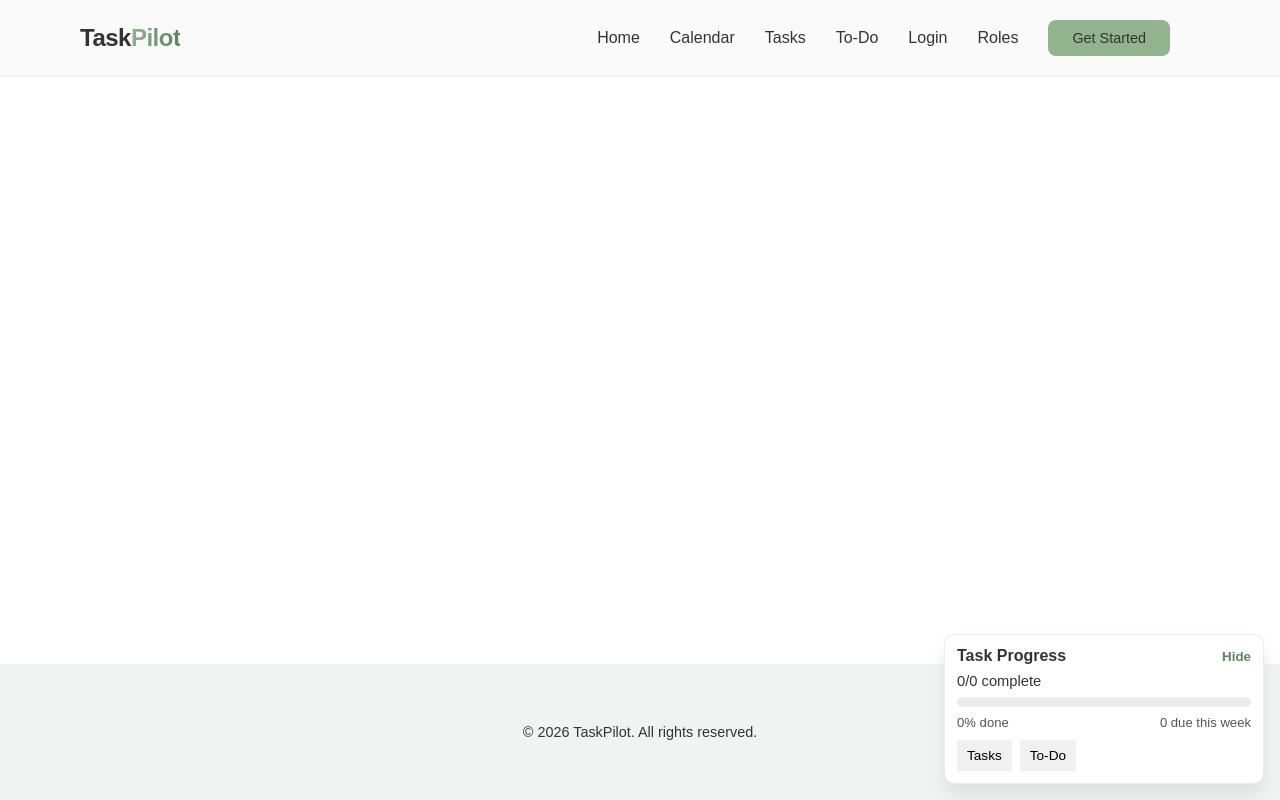
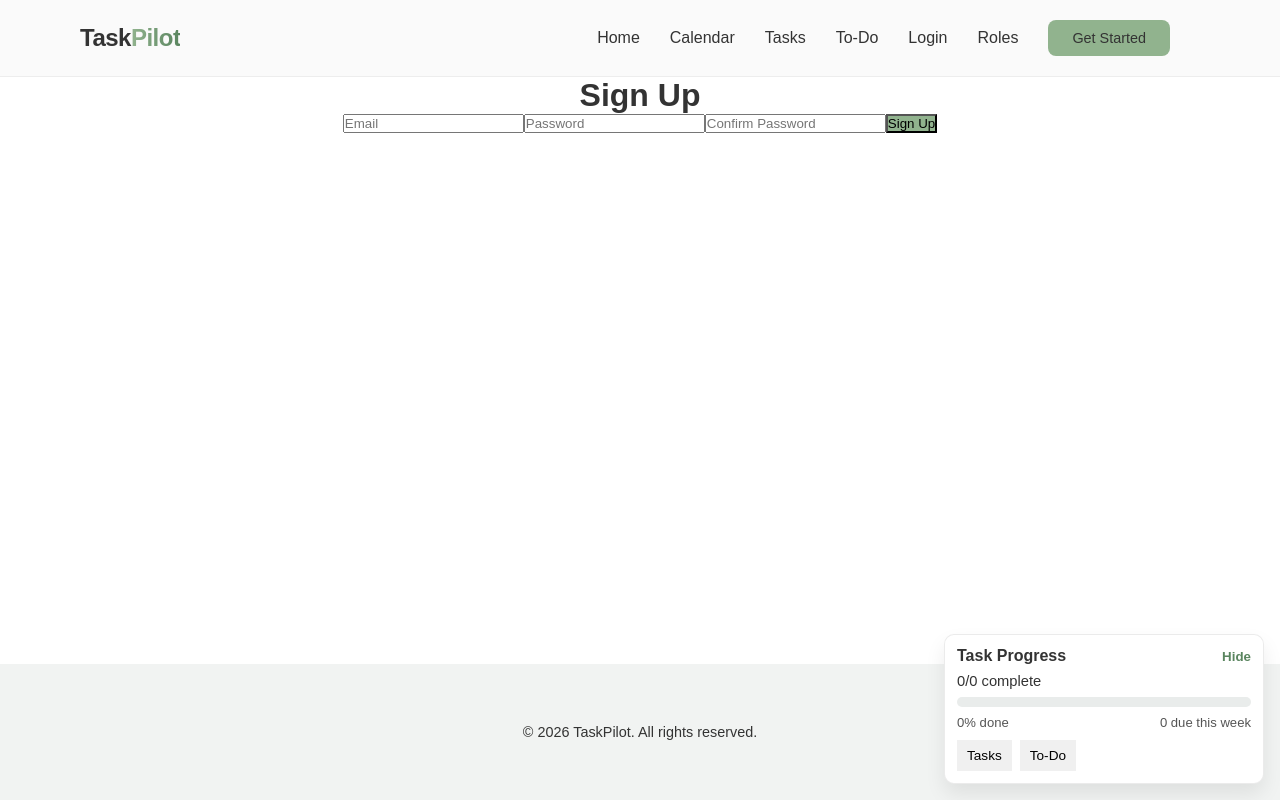
Before and after one commit to Camille-M1/create-react-app, a React (Create React App) app: page /signup in a window 1280 px wide. Built offline with nearby package versions, Linux system fonts and the light colour scheme.

Commit message:
Add Firebase auth and signup page

```diff
--- a/package.json
+++ b/package.json
@@ -4,6 +4,7 @@
     "@testing-library/jest-dom": "^5.16.5",
     "@testing-library/react": "^13.4.0",
     "@testing-library/user-event": "^14.4.3",
+    "firebase": "^12.9.0",
     "react": "^18.2.0",
     "react-dom": "^18.2.0",
     "react-router-dom": "^6.30.3",
--- a/src/App.js
+++ b/src/App.js
@@ -3,6 +3,7 @@ import { Routes, Route, Link } from 'react-router-dom';
 import RolesPage from './RolesPage';
 import Todo from './pages/Todo';
 import Login from './pages/Login';
+import Signup from './pages/signup';
 import TasksPage from './pages/TasksPage';
 import NewTask from './pages/NewTask';
 import ManageTodo from './pages/ManageTodo';
@@ -15,6 +16,7 @@ import sorting from './sorting.png';
 import upload from './upload.png';
 import teamwork from './teamwork.png';
 import dashboard from './dashboard.png';
+
 
 const DUE_SOON_DISMISS_KEY = 'dueSoonTaskDismissals';
 const TASK_PROGRESS_POPUP_HIDDEN_KEY = 'taskProgressPopupHidden';
@@ -228,6 +230,7 @@ function App() {
         <Route path="/calendar" element={<CalendarPage tasks={tasks} />} />
         <Route path="/todos/:id" element={<TaskDetail />} />
         <Route path="/login" element={<Login />} />
+        <Route path="/signup" element={<Signup />} />
         <Route path="/tasks/:id" element={<TaskDetail />} />
         <Route
           path="/tasks"
--- /dev/null
+++ b/src/firebase.js
@@ -0,0 +1,20 @@
+
+import { initializeApp } from "firebase/app";
+import { getAuth } from "firebase/auth";
+
+
+const firebaseConfig = {
+  apiKey: "AIzaSyA7H-Pgm61oiE20evIddNuelwvgugSwdoM",
+  authDomain: "taskpilot-d1494.firebaseapp.com",
+  projectId: "taskpilot-d1494",
+  storageBucket: "taskpilot-d1494.firebasestorage.app",
+  messagingSenderId: "230230099099",
+  appId: "1:230230099099:web:c1ffaa303724e6447e723e",
+  measurementId: "G-J7M6VG98SK"
+};
+
+
+const app = initializeApp(firebaseConfig);
+
+
+export const auth = getAuth(app);
--- a/src/pages/Login.js
+++ b/src/pages/Login.js
@@ -1,24 +1,51 @@
-
-// Login.js
+// src/pages/Login.js
 import React, { useState } from "react";
+import { auth } from "../firebase";  // Correct path from pages folder
+import { signInWithEmailAndPassword, GoogleAuthProvider, signInWithPopup } from "firebase/auth";
 
 function Login() {
   const [email, setEmail] = useState("");
   const [password, setPassword] = useState("");
   const [message, setMessage] = useState("");
 
-  const handleSubmit = (e) => {
+  // Email/Password login
+  const handleSubmit = async (e) => {
     e.preventDefault();
     if (!email || !password) {
       setMessage("Please enter both email and password.");
       return;
     }
-    setMessage("Login successful (demo)!");
+
+    try {
+      const userCredential = await signInWithEmailAndPassword(auth, email, password);
+      const user = userCredential.user;
+      setMessage(`Login successful! Welcome, ${user.email}`);
+      console.log("Logged in user:", user);
+    } catch (error) {
+      console.error(error);
+      setMessage(`Login failed: ${error.message}`);
+    }
+  };
+
+  // Google login
+  const handleGoogleLogin = async () => {
+    const provider = new GoogleAuthProvider();
+    try {
+      const result = await signInWithPopup(auth, provider);
+      const user = result.user;
+      setMessage(`Google login successful! Welcome, ${user.displayName}`);
+      console.log("Google user:", user);
+    } catch (error) {
+      console.error(error);
+      setMessage(`Google login failed: ${error.message}`);
+    }
   };
 
   return (
     <div className="login-page">
       <h1>Log In</h1>
+
+      {/* Email/Password Form */}
       <form onSubmit={handleSubmit} className="login-form">
         <input
           type="email"
@@ -38,9 +65,24 @@ function Login() {
           Log In
         </button>
       </form>
+      <p>
+       Don't have an account? <a href="/SignUp">Sign up here</a>
+      </p>
+
+      {/* Google Login */}
+      <button
+        onClick={handleGoogleLogin}
+        style={{ marginTop: "12px", backgroundColor: "#4285F4", color: "#fff", padding: "8px 16px", border: "none", borderRadius: "4px", cursor: "pointer" }}
+      >
+        Sign in with Google
+      </button>
+
+      {/* Message */}
       {message && <p style={{ marginTop: "12px" }}>{message}</p>}
     </div>
+
   );
+
 }
 
 export default Login;
--- /dev/null
+++ b/src/pages/signup.js
@@ -0,0 +1,71 @@
+
+import React, { useState } from "react";
+import { auth } from "../firebase";
+import { createUserWithEmailAndPassword } from "firebase/auth";
+
+function Signup() {
+  const [email, setEmail] = useState("");
+  const [password, setPassword] = useState("");
+  const [confirmPassword, setConfirmPassword] = useState("");
+  const [message, setMessage] = useState("");
+
+  const handleSubmit = async (e) => {
+    e.preventDefault();
+
+    if (!email || !password || !confirmPassword) {
+      setMessage("Please fill in all fields.");
+      return;
+    }
+
+    if (password !== confirmPassword) {
+      setMessage("Passwords do not match.");
+      return;
+    }
+
+    try {
+      const userCredential = await createUserWithEmailAndPassword(auth, email, password);
+      const user = userCredential.user;
+      setMessage(`Signup successful! Welcome, ${user.email}`);
+      console.log("Signed up user:", user);
+      // Optionally, redirect to login page or dashboard here
+    } catch (error) {
+      console.error(error);
+      setMessage(`Signup failed: ${error.message}`);
+    }
+  };
+
+  return (
+    <div className="login-page">
+      <h1>Sign Up</h1>
+      <form onSubmit={handleSubmit} className="login-form">
+        <input
+          type="email"
+          placeholder="Email"
+          value={email}
+          onChange={(e) => setEmail(e.target.value)}
+          className="task-input"
+        />
+        <input
+          type="password"
+          placeholder="Password"
+          value={password}
+          onChange={(e) => setPassword(e.target.value)}
+          className="task-input"
+        />
+        <input
+          type="password"
+          placeholder="Confirm Password"
+          value={confirmPassword}
+          onChange={(e) => setConfirmPassword(e.target.value)}
+          className="task-input"
+        />
+        <button type="submit" className="btn-primary">
+          Sign Up
+        </button>
+      </form>
+      {message && <p style={{ marginTop: "12px" }}>{message}</p>}
+    </div>
+  );
+}
+
+export default Signup;
```
Also changed, not shown: 1 other file (tests, documents, lock files or other folders).
